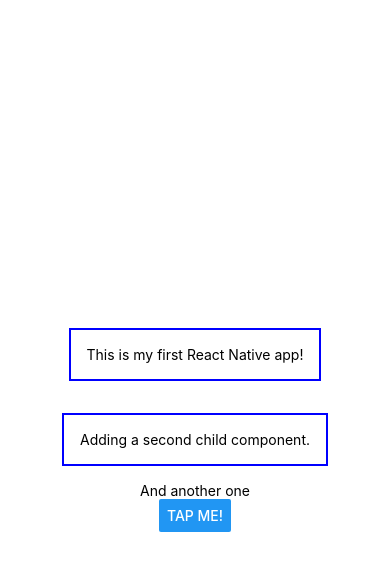
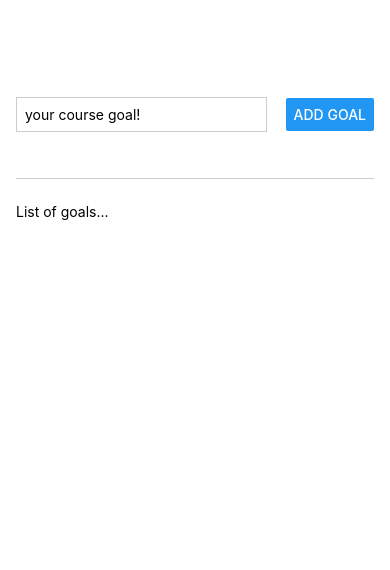
Before and after one commit to noahneville/goals-app-reactnative, a React Native app: screen / in a window 390 px wide. Shown: the top 570 px of the page. Built offline with nearby package versions, Linux system fonts and the light colour scheme.

Commit message:
updated stylesheets

```diff
--- a/App.js
+++ b/App.js
@@ -1,29 +1,44 @@
 //import { StatusBar } from 'expo-status-bar';
-import { StyleSheet, Text, View, Button } from 'react-native';
+import { StyleSheet, Text, View, Button, TextInput } from 'react-native';
 
 export default function App() {
   return (
-    <View style={styles.container}>
-      <Text style={styles.testText}>This is my first React Native app!</Text>
-      <Text style={styles.testText}>Adding a second child component.</Text>
-      <Text>And another one</Text>
-      {/* <StatusBar style="auto" /> */}
-      <Button title='Tap me!' />
+    <View style={styles.appContainer}>
+      <View style={styles.inputContainer}>
+        <TextInput style={styles.textInput} placeholder='your course goal!'/>
+        <Button title='Add Goal' />
+      </View>
+      <View style={styles.goalsContainer}>
+        <Text >List of goals...</Text>
+      </View>
     </View>
   );
 }
 
 const styles = StyleSheet.create({
-  container: {
+  appContainer: {
+    paddingTop: 50,
+    paddingHorizontal: 16,
     flex: 1,
-    backgroundColor: '#fff',
+  },
+  inputContainer: {
+    flexDirection: 'row',
+    justifyContent: 'space-between',
     alignItems: 'center',
-    justifyContent: 'center',
+    marginBottom: 24,
+    borderBottomWidth: 1,
+    borderBottomColor: '#cccccc',
+    flex: 1,
   },
-  testText: {
-    margin: 16,
-    borderWidth: 2,
-    borderColor: 'blue',
-    padding: 16,
+  textInput: {
+    borderWidth: 1,
+    borderColor: '#cccccc',
+    width: '70%',
+    marginRight: 8,
+    padding: 8,
   },
+  goalsContainer: {
+    flex: 5,
+  }
+
 });
```
